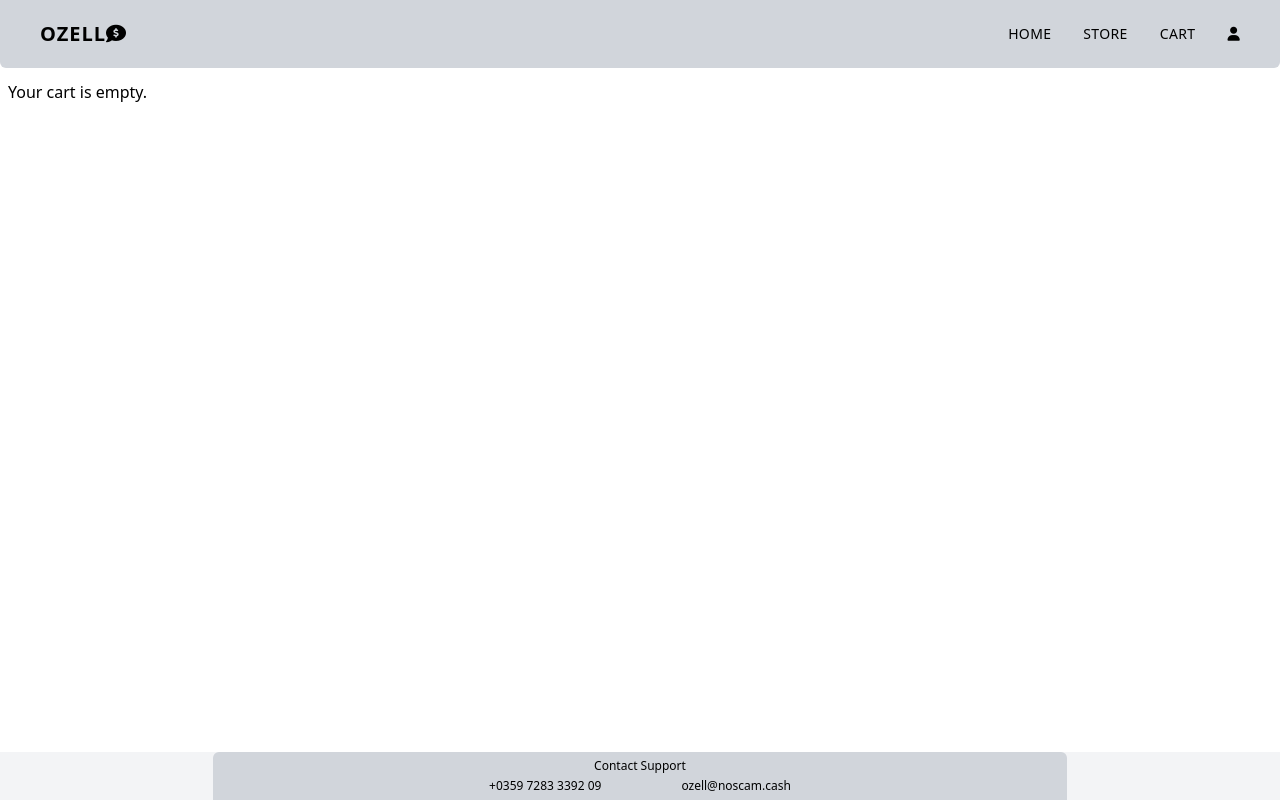
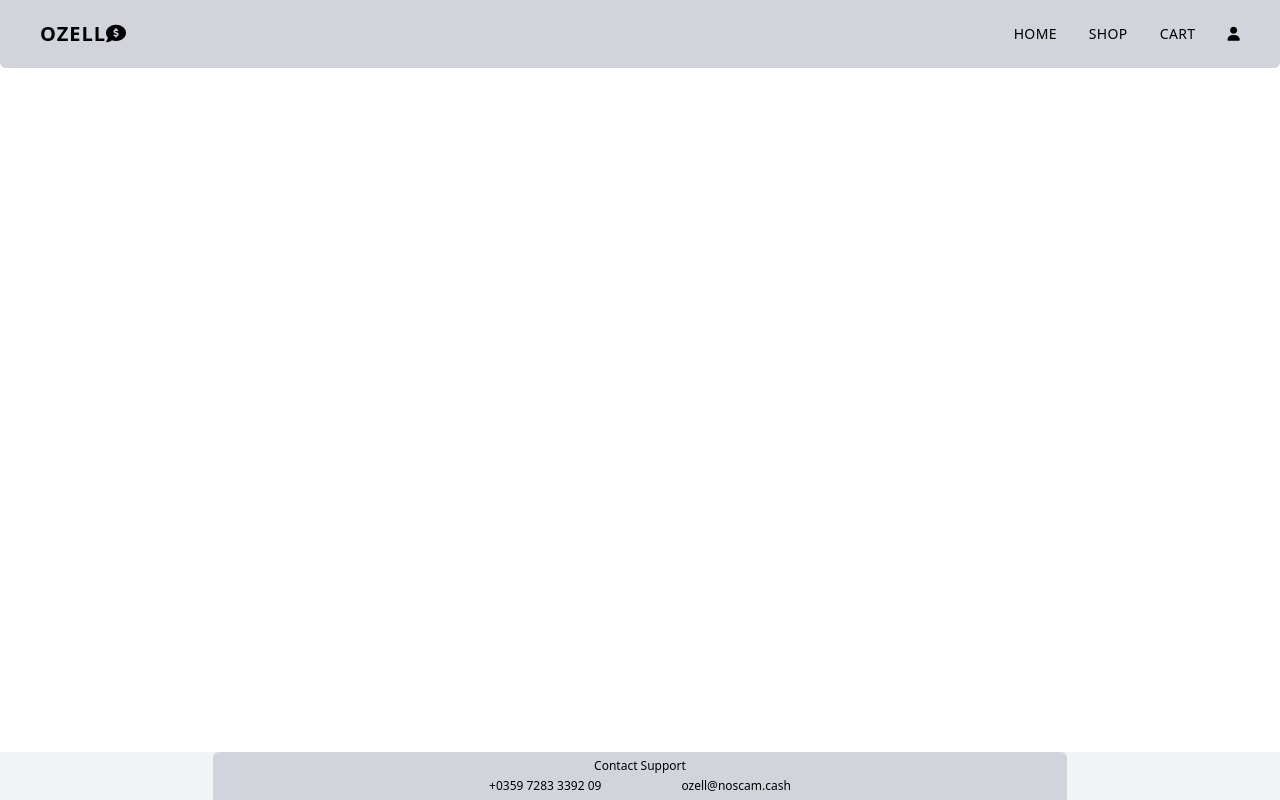
Before and after one commit to Filli4/E-Handel-2, a React (Vite) app: page /cartPage in a window 1280 px wide. Built offline with nearby package versions, Linux system fonts and the light colour scheme.

Commit message:
Fixed routing

```diff
--- a/src/App.jsx
+++ b/src/App.jsx
@@ -3,14 +3,15 @@ import { Routes, Route } from "react-router-dom";
 import HomePage from "./routes/HomePage";
 import ProductPage from "./routes/ProductPage";
 import CartPage from "./routes/CartPage";
+import Shop from "./routes/Shop";
 
 function App() {
-  return (
+	return (
 		<main>
 			<Routes>
 				<Route path="/" element={<HomePage />} />
-
-				<Route path="/cartpage" element={<CartPage />} />
+				<Route path="/shop" element={<Shop />} />
+				<Route path="/cart" element={<CartPage />} />
 				{/* <Route path="/productPage" element={<ProductPage />} /> <-- use for no product found */}
 				<Route path="/product/:id" element={<ProductPage />} />
 			</Routes>
--- a/src/components/Header.jsx
+++ b/src/components/Header.jsx
@@ -12,9 +12,9 @@ const Header = () => {
 				</p>
 				<nav className="flex gap-8 text-sm font-medium tracking-wide">
 					<Link to={"/"}>HOME</Link>
-					<Link to={"/"}>STORE</Link>
-					<Link to={"CartPage"}>CART</Link>
-					<Link to={"CartPage"} className="fa fa-solid fa-user self-center"></Link>
+					<Link to={"/shop"}>SHOP</Link>
+					<Link to={"/cart"}>CART</Link>
+					<Link to={"/cart"} className="fa fa-solid fa-user self-center"></Link>
 				</nav>
 			</div>
 		</header>
--- a/src/components/Shop.jsx
+++ /dev/null
@@ -1,37 +0,0 @@
-import { useState, useEffect } from "react";
-import React from 'react'
-import FetchItems from "../services/FetchItems"
-import Card from "./Card"
-
-
-export default function Shop() {
-
-    const [products, setProducts] = useState([]);
-
-    useEffect(() => {
-    	async function HandleFetch() {
-    		FetchItems(setProducts, 20);
-
-	}
-	HandleFetch();
-}, []);
-
-
-  return (
-<div className="flex flex-wrap gap-x-7 justify-center p-2 bg-gray-100 ">
-    {products.map((product)=>(
-<Card
-key={product.id}
-imgSrc={product.image}
-title={product.title}
-price={product.price}
-description={product.description}
-
-/>
-
-    ))}
-
-</div>
-
-  )
-}
--- /dev/null
+++ b/src/routes/Shop.jsx
@@ -0,0 +1,28 @@
+import { useState, useEffect } from "react";
+import React from "react";
+import FetchItems from "../services/FetchItems";
+import Card from "../components/Card";
+
+export default function Shop() {
+	const [products, setProducts] = useState([]);
+
+	useEffect(() => {
+		async function HandleFetch() {
+			FetchItems(setProducts, 20);
+		}
+		HandleFetch();
+	}, []);
+
+	return (
+		<div className="flex flex-wrap gap-x-7 justify-center p-2 bg-gray-100 ">
+			{products.map((product) => (
+				<Card
+					key={product.id}
+					imgSrc={product.image}
+					title={product.title}
+					price={product.price}
+				/>
+			))}
+		</div>
+	);
+}
```
